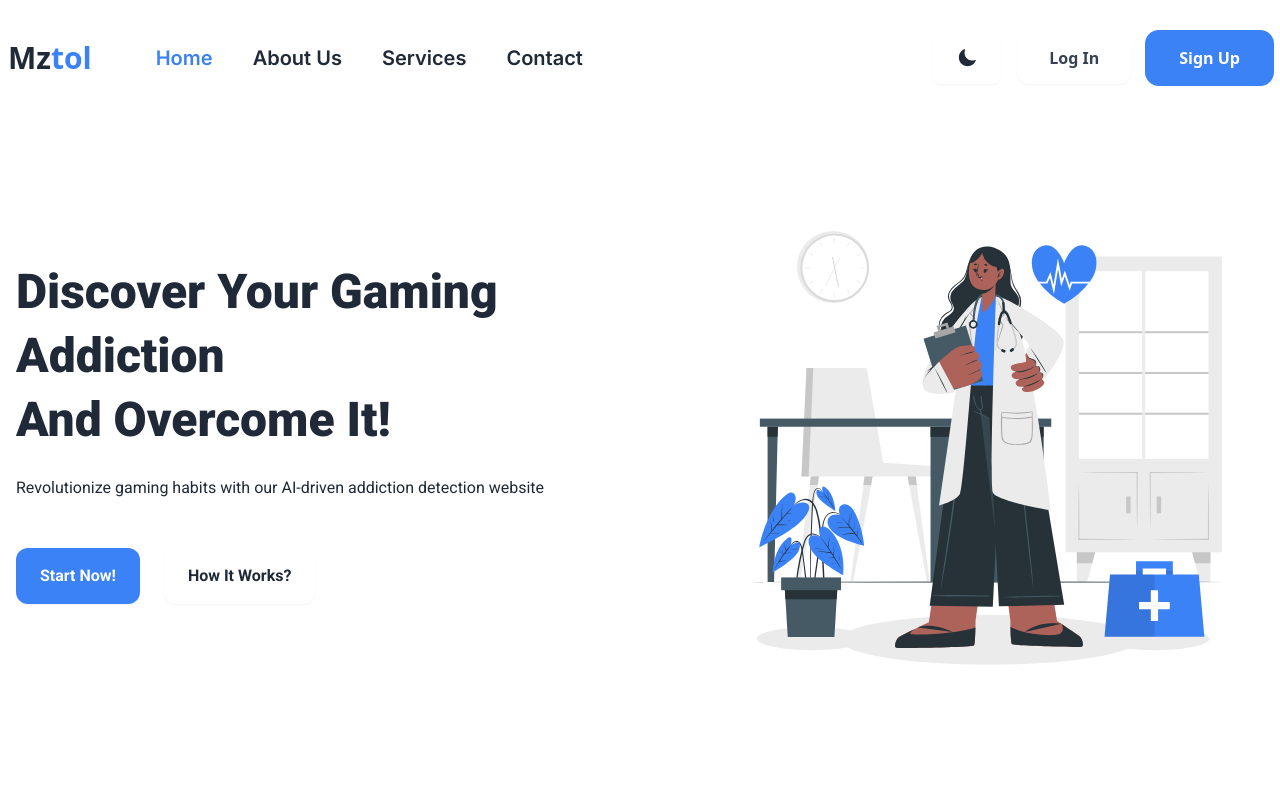
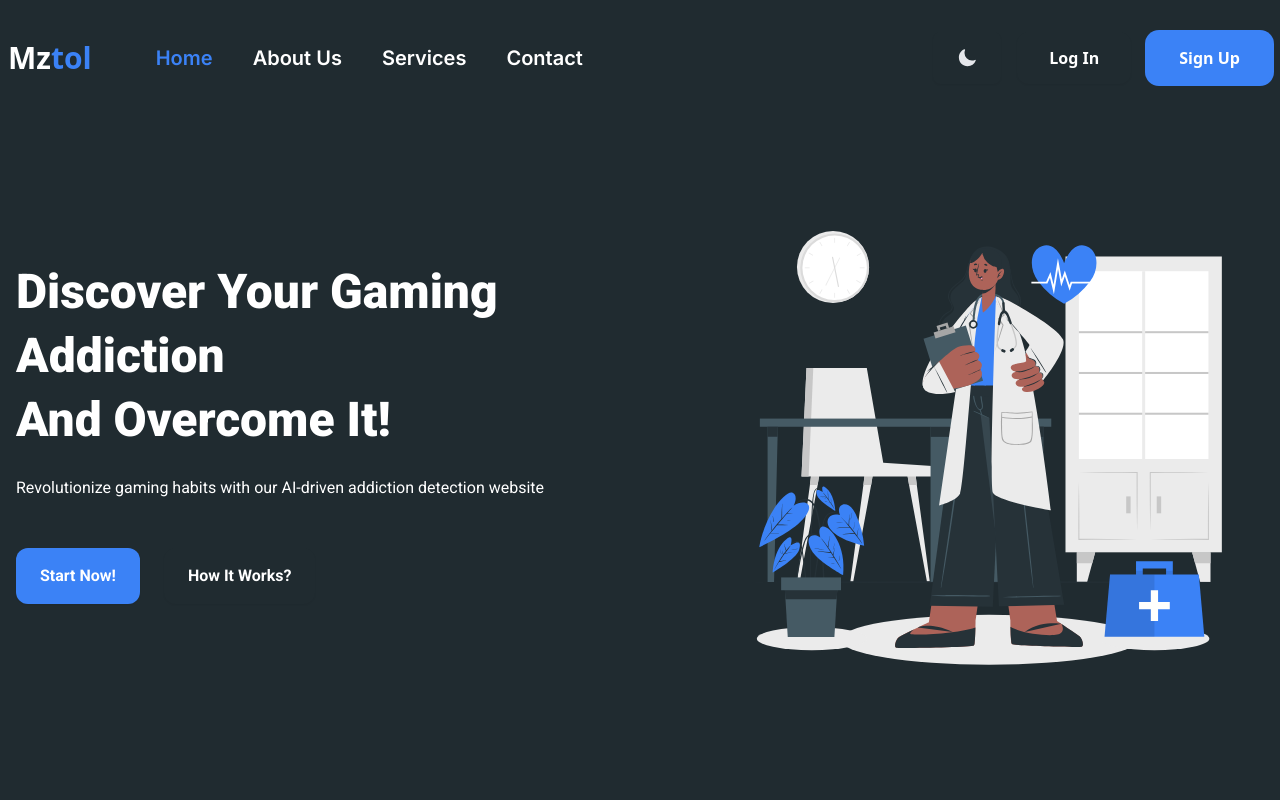
Before and after one commit to chihabMe/daw-addiction-detector, a React (Vite) app in the folder frontend/: page / in a window 1280 px wide. Both pictures are taken after a click on the element 967 px from the left and 58 px from the top of the page. Shown: the top 800 px of the page. Built offline with nearby package versions, Linux system fonts and the light colour scheme.

Commit message:
fixed  a bug in the ui context (dark/light mode)

```diff
--- a/frontend/src/components/layout/DarkLightThemeToggler.tsx
+++ b/frontend/src/components/layout/DarkLightThemeToggler.tsx
@@ -8,7 +8,7 @@ const DarkLightThemeToggler = () => {
   return (
     <div onClick={toggleThemeMode}>
       {isLight&& <Button className="bg-transparent px-6 hover:ring-yellow-500 active:ring-yellow-500 rounded-lg  "><SunIcon className="w-5 h-5 text-yellow-500"/></Button>}
-      {!isLight&& <Button className="bg-transparent px-6 hover:ring-gray-800 active:ring-gray-800 rounded-lg  "><MoonIcon className="w-5 h-5 text-gray-800"/></Button>}
+      {!isLight&& <Button className="bg-transparent px-6 hover:ring-gray-800 active:ring-gray-800 rounded-lg  "><MoonIcon className="w-5 h-5 text-gray-200"/></Button>}
     </div>
   )
 }
--- a/frontend/src/context/ui.context.tsx
+++ b/frontend/src/context/ui.context.tsx
@@ -38,7 +38,7 @@ export const UiContextProvider = ({children}:{children:ReactNode})=>{
   const toggleThemeMode = ()=>{
     setTheme(p=>{
       const isLight =  p=="light";
-      isLight? document.documentElement.classList.remove("dark"):document.documentElement.classList.add("dark")
+      isLight? document.documentElement.classList.add("dark"):document.documentElement.classList.remove("dark")
        const nextTheme = isLight ? "dark":"light";
       toast.success(`${nextTheme} on`)
       return nextTheme;
```
Also changed, not shown: 1 other file (tests, documents, lock files or other folders).
